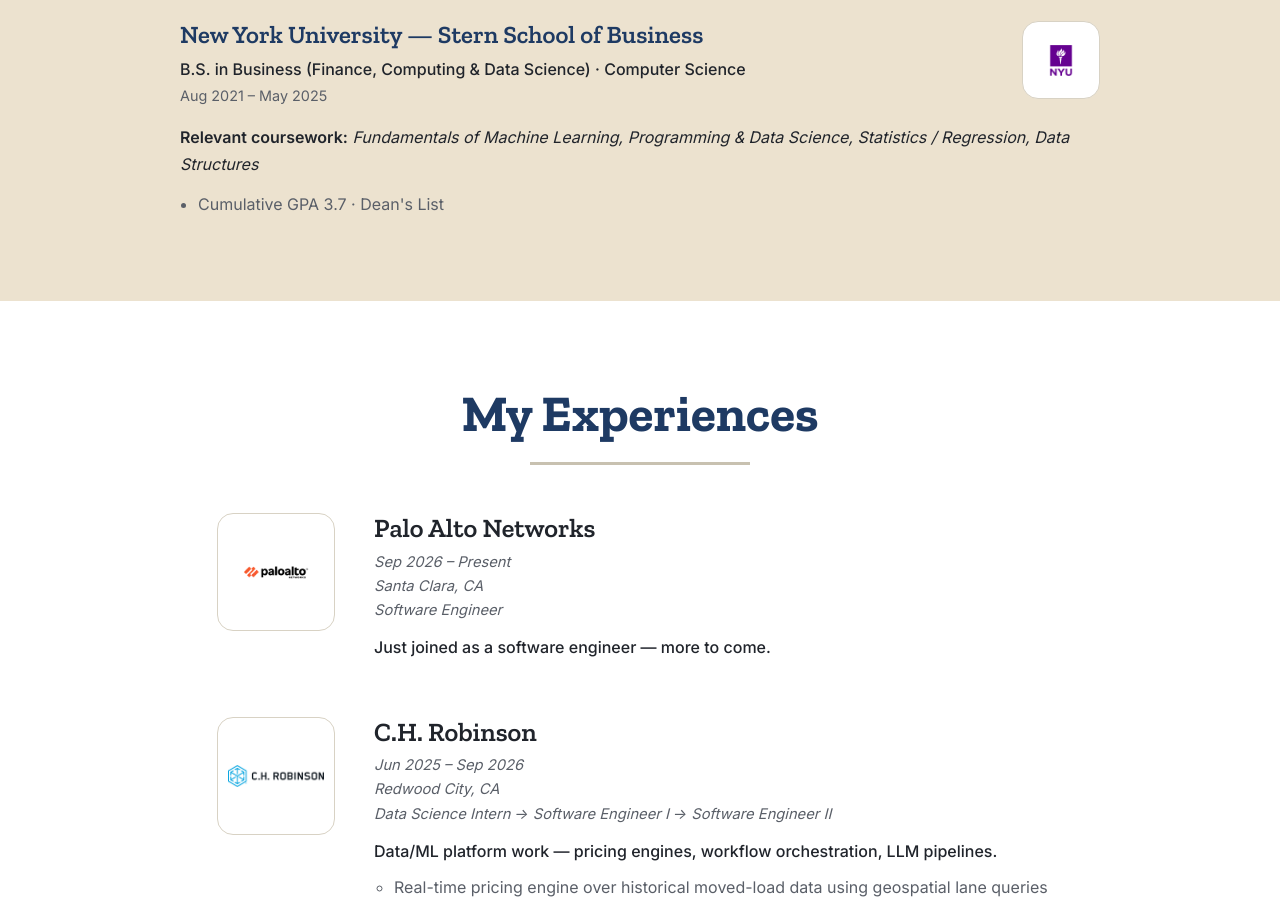
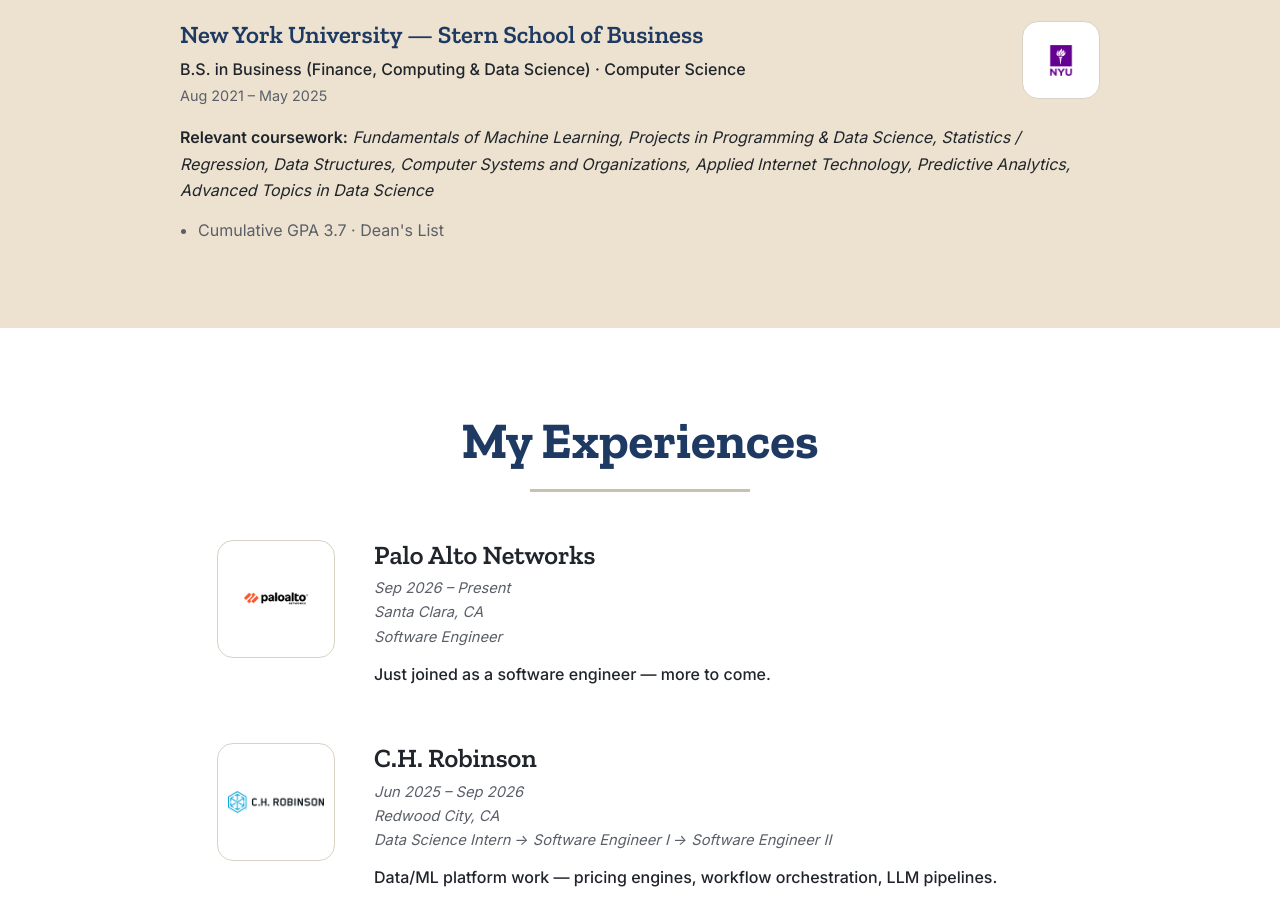
Before and after one commit to curryman888x/teeny_personal_website, a React (Vite) app in the folder frontend/: page / in a window 1280 px wide. Shown: the part 1760-2666 px from the top of the page. Built offline with nearby package versions, Linux system fonts and the light colour scheme; no server answers.

Commit message:
add some classes, do some cleanup

```diff
--- a/frontend/src/content.ts
+++ b/frontend/src/content.ts
@@ -47,8 +47,9 @@ export const content: SiteContent = {
         {
           label: "Relevant coursework",
           courses:
-            "Fundamentals of Machine Learning, Programming & Data Science, " +
-            "Statistics / Regression, Data Structures",
+            "Fundamentals of Machine Learning, Projects in Programming & Data Science, " +
+            "Statistics / Regression, Data Structures, Computer Systems and Organizations, " +
+            "Applied Internet Technology, Predictive Analytics, Advanced Topics in Data Science",
         },
       ],
       notes: ["Cumulative GPA 3.7 · Dean's List"],
```
